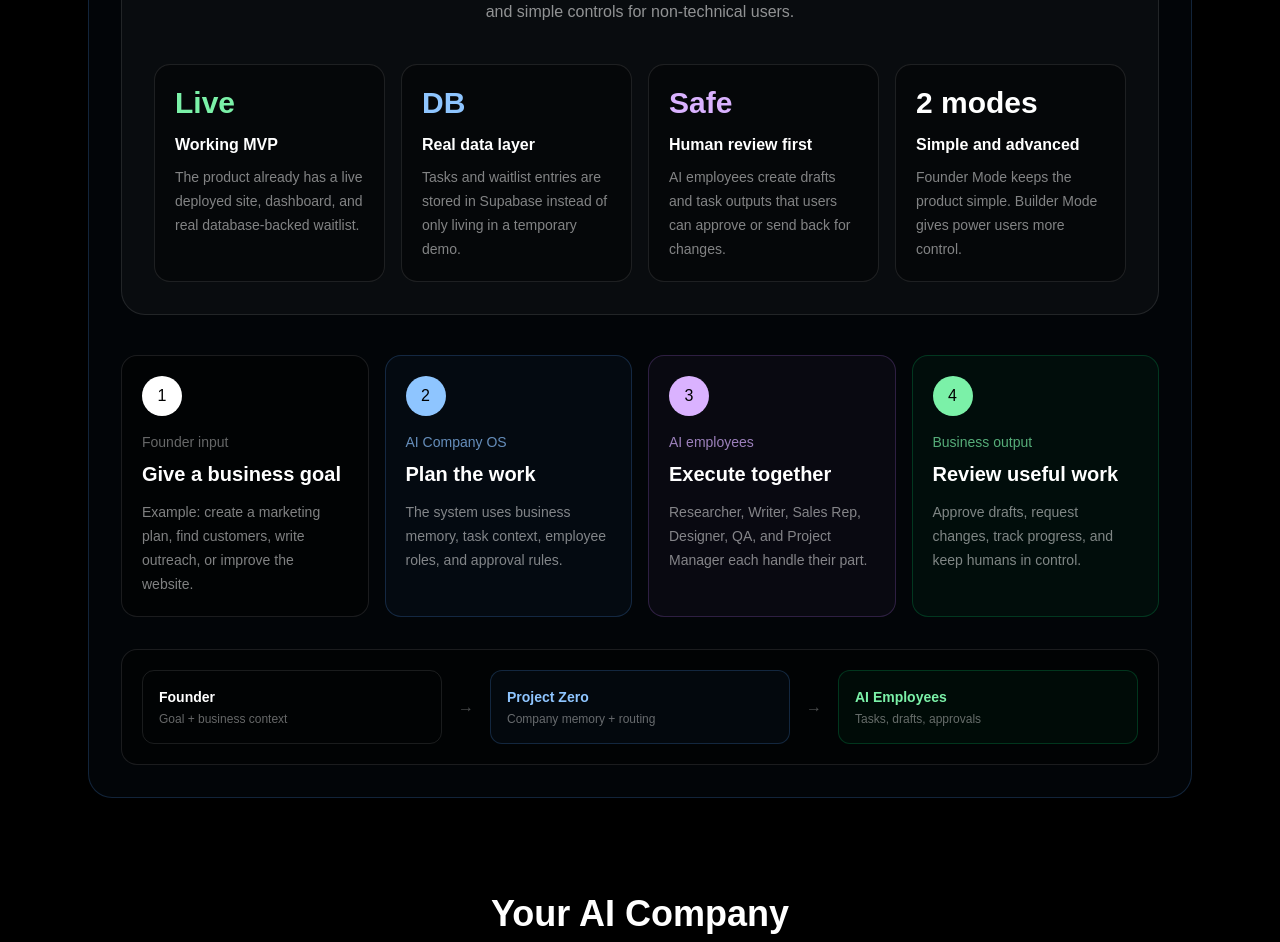
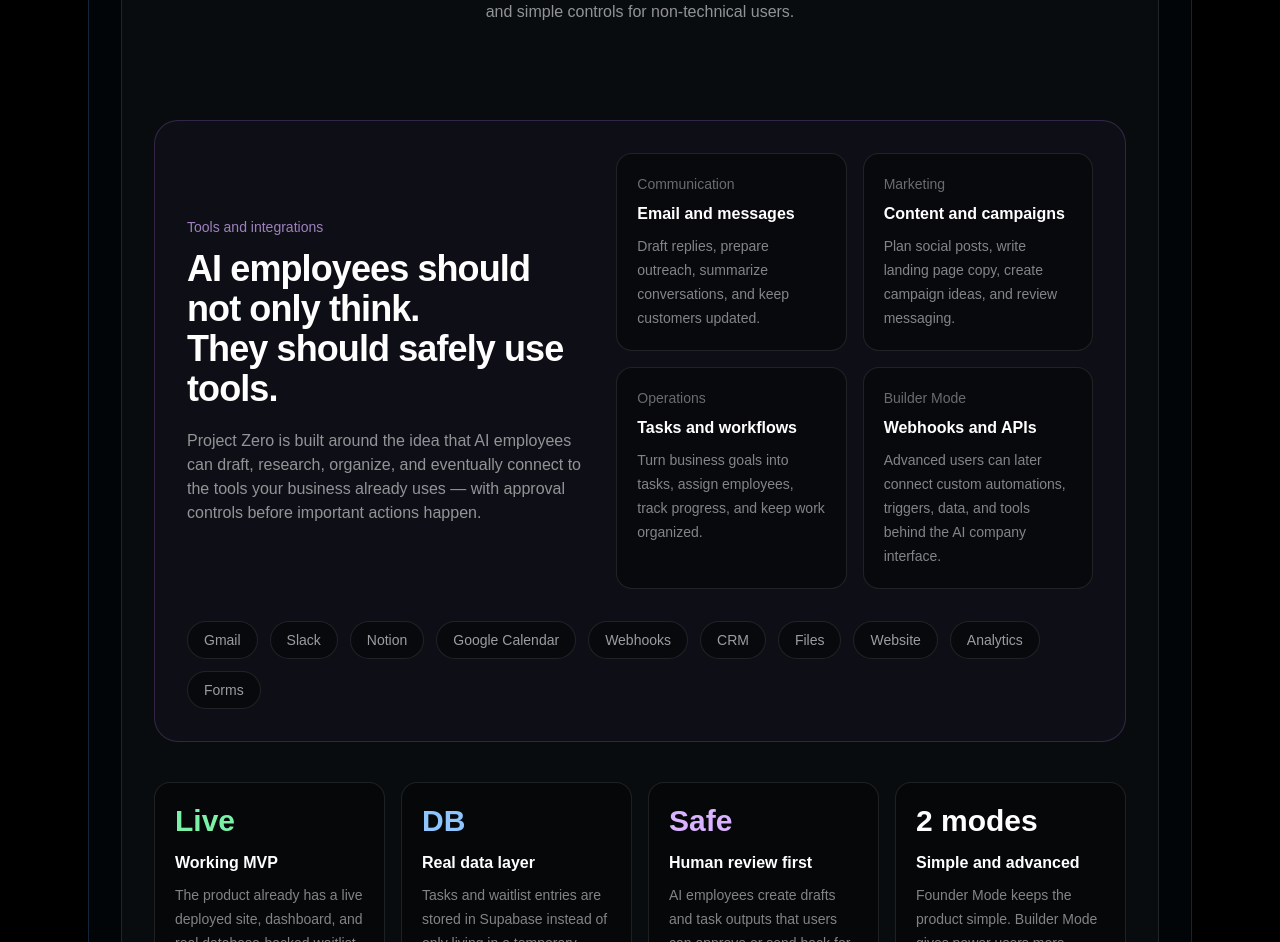
Before and after one commit to Finalexs/project-zero, a Next.js app in the folder app/: page / in a window 1280 px wide. Shown: the part 2220-3162 px from the top of the page. Built offline with nearby package versions, Linux system fonts and the light colour scheme; no server answers.

Commit message:
Add landing page integrations section

```diff
--- a/app/src/app/page.tsx
+++ b/app/src/app/page.tsx
@@ -236,6 +236,83 @@ Not another workflow.
       shared memory, and simple controls for non-technical users.
     </p>
   </div>
+  <div className="mt-24 w-full rounded-3xl border border-purple-400/20 bg-purple-400/[0.03] p-8 text-left">
+  <div className="grid gap-8 lg:grid-cols-[1fr_1.2fr] lg:items-center">
+    <div>
+      <p className="text-sm text-purple-300/70">Tools and integrations</p>
+      <h2 className="mt-3 text-4xl font-bold tracking-tight">
+        AI employees should not only think.
+        <br />
+        They should safely use tools.
+      </h2>
+      <p className="mt-5 text-white/55">
+        Project Zero is built around the idea that AI employees can draft,
+        research, organize, and eventually connect to the tools your business
+        already uses — with approval controls before important actions happen.
+      </p>
+    </div>
+
+    <div className="grid gap-4 md:grid-cols-2">
+      <div className="rounded-2xl border border-white/10 bg-black/40 p-5">
+        <p className="text-sm text-white/40">Communication</p>
+        <h3 className="mt-2 font-semibold">Email and messages</h3>
+        <p className="mt-2 text-sm leading-6 text-white/50">
+          Draft replies, prepare outreach, summarize conversations, and keep
+          customers updated.
+        </p>
+      </div>
+
+      <div className="rounded-2xl border border-white/10 bg-black/40 p-5">
+        <p className="text-sm text-white/40">Marketing</p>
+        <h3 className="mt-2 font-semibold">Content and campaigns</h3>
+        <p className="mt-2 text-sm leading-6 text-white/50">
+          Plan social posts, write landing page copy, create campaign ideas, and
+          review messaging.
+        </p>
+      </div>
+
+      <div className="rounded-2xl border border-white/10 bg-black/40 p-5">
+        <p className="text-sm text-white/40">Operations</p>
+        <h3 className="mt-2 font-semibold">Tasks and workflows</h3>
+        <p className="mt-2 text-sm leading-6 text-white/50">
+          Turn business goals into tasks, assign employees, track progress, and
+          keep work organized.
+        </p>
+      </div>
+
+      <div className="rounded-2xl border border-white/10 bg-black/40 p-5">
+        <p className="text-sm text-white/40">Builder Mode</p>
+        <h3 className="mt-2 font-semibold">Webhooks and APIs</h3>
+        <p className="mt-2 text-sm leading-6 text-white/50">
+          Advanced users can later connect custom automations, triggers, data,
+          and tools behind the AI company interface.
+        </p>
+      </div>
+    </div>
+  </div>
+
+  <div className="mt-8 flex flex-wrap gap-3">
+    {[
+      "Gmail",
+      "Slack",
+      "Notion",
+      "Google Calendar",
+      "Webhooks",
+      "CRM",
+      "Files",
+      "Website",
+      "Analytics",
+      "Forms",
+    ].map((tool) => (
+      <span
+        key={tool}
+        className="rounded-full border border-white/10 bg-black/40 px-4 py-2 text-sm text-white/60"
+      >
+        {tool}
+      </span>
+    ))}
+  </div>
+</div>
 
   <div className="mt-10 grid gap-4 md:grid-cols-2 lg:grid-cols-4">
     <div className="rounded-2xl border border-white/10 bg-black/40 p-5">
```
